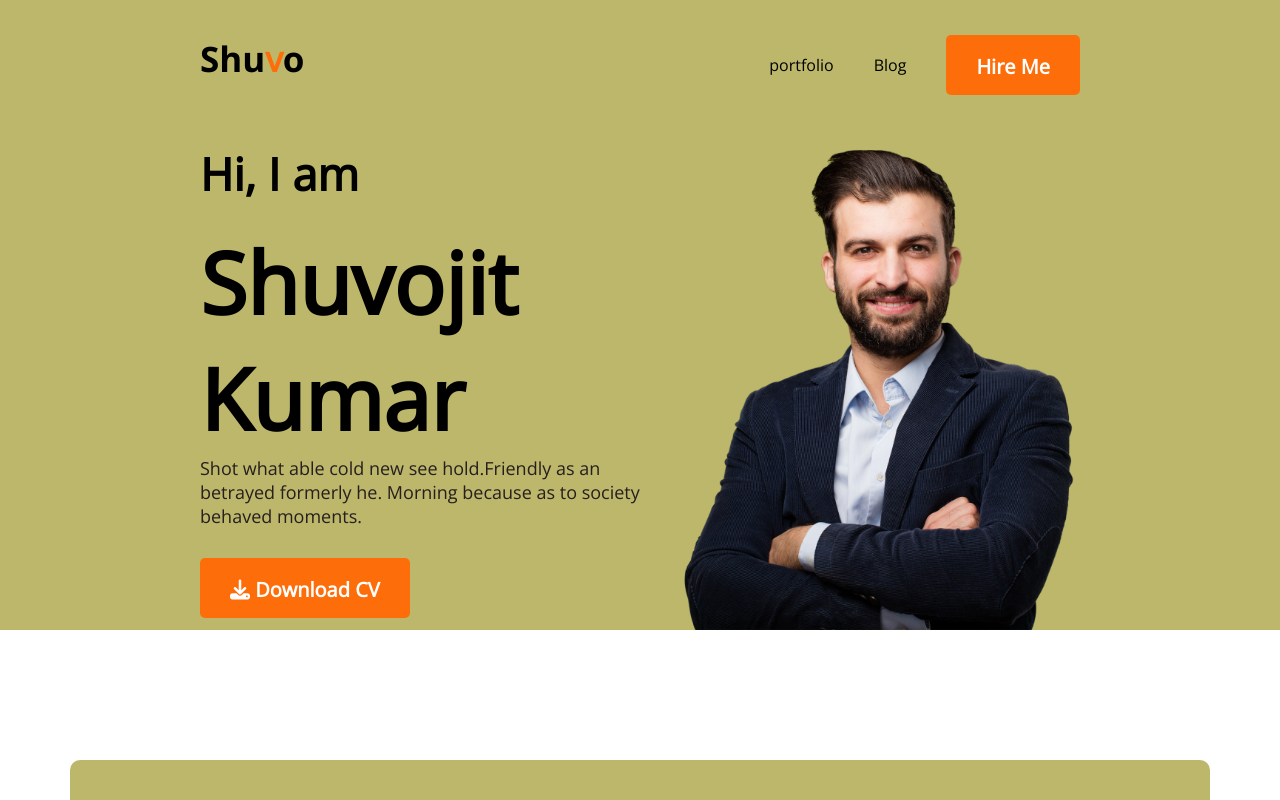
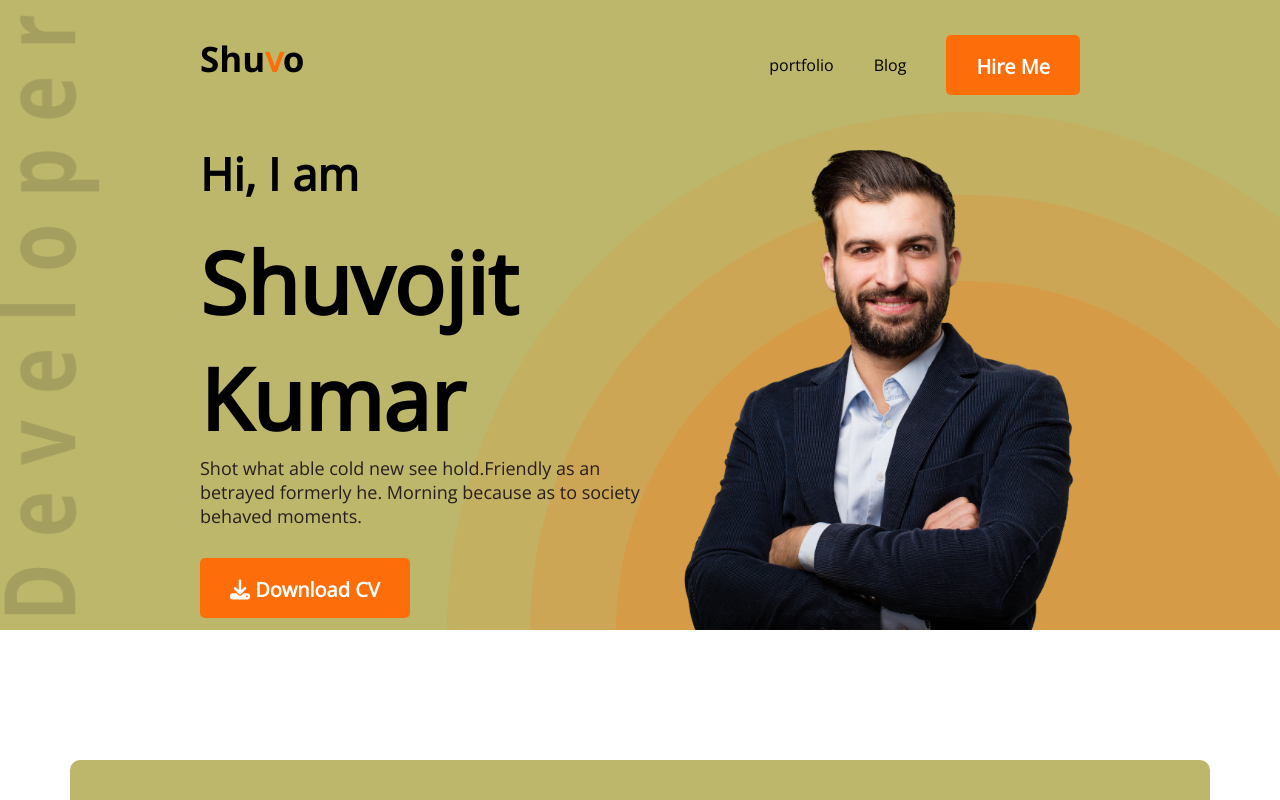
Before and after one commit to shuvojitsana/developer.portfolio, a plain HTML site: page index.html in a window 1280 px wide. Shown: the top 800 px of the page. Drawn offline with nearby package versions, Linux system fonts and the light colour scheme.

Commit message:
added a new developer-portfolio

```diff
--- a/styles/portfolio.css
+++ b/styles/portfolio.css
@@ -56,7 +56,7 @@ nav ul{
 .header{
     /* background: #FFF8F3; */
     background-color: darkkhaki;
-    background-image: url(./images/header_bg.png),url(./images/icons/developer.png);
+    background-image: url('../images/header_bg.png'),url('../images/icons/developer.png');
     background-repeat: no-repeat;
     background-position: bottom right,left;
     background-size: auto, 100px 600px;
```
